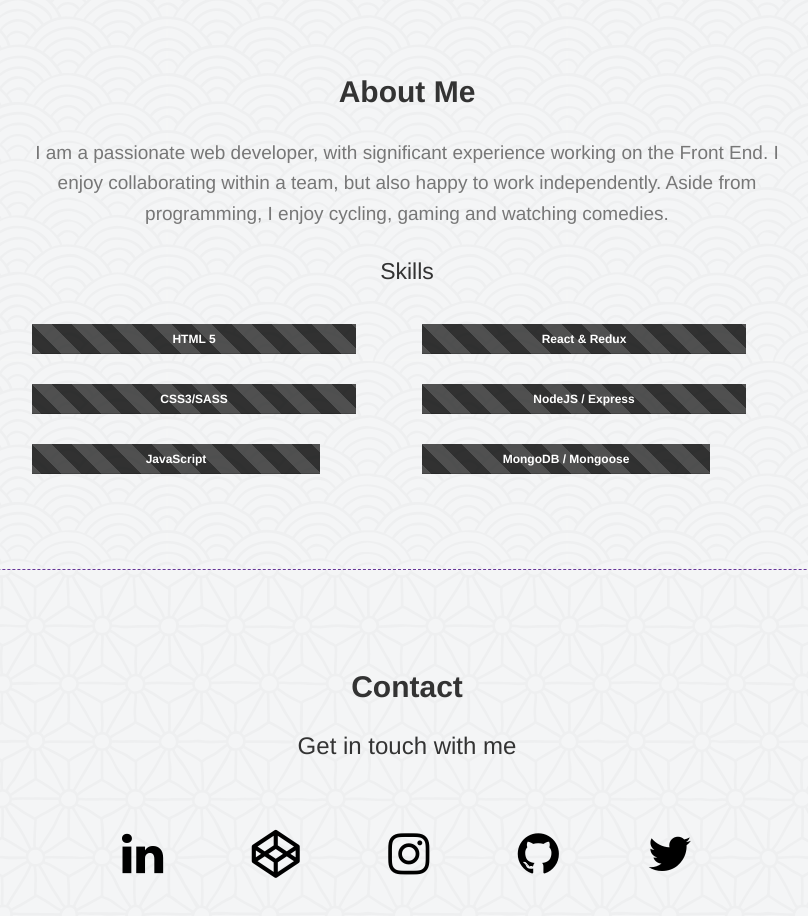
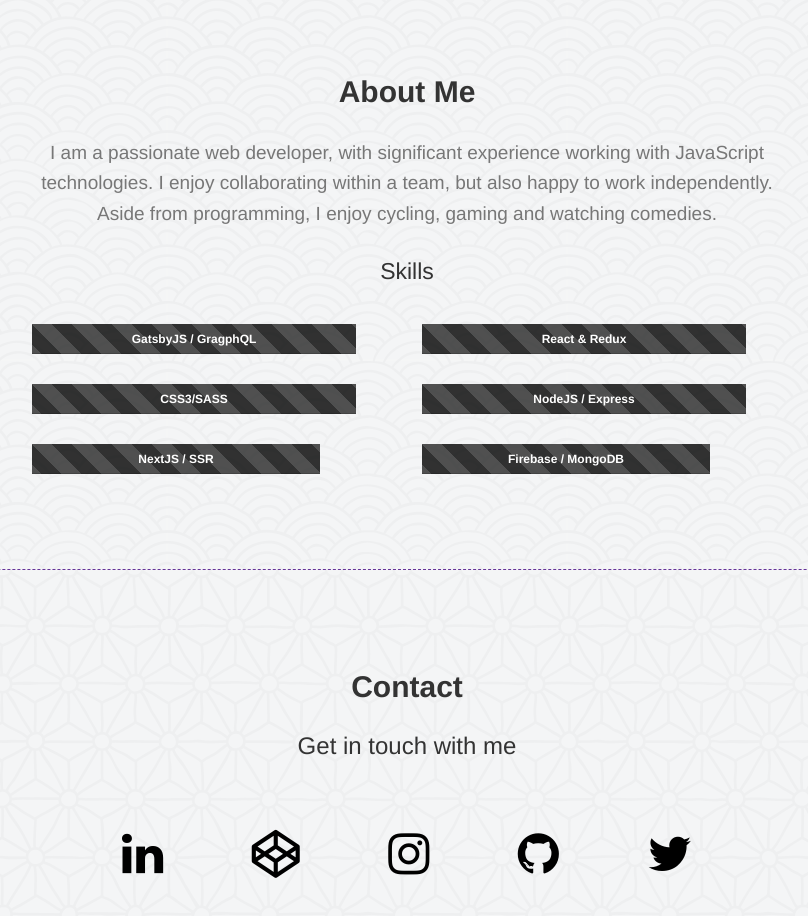
Before and after one commit to Markus1607/blog-portfolio-gasby, a Gatsby site: page / in a window 1280 px wide. Shown: the part 840-1756 px from the top of the page, without its empty margins (233-1041 px from the left). Built offline with nearby package versions, Linux system fonts and the light colour scheme; Gatsby itself is replaced by a stand-in of ours.

Commit message:
Update about page text

```diff
--- a/src/components/about/about.js
+++ b/src/components/about/about.js
@@ -1,4 +1,3 @@
-import PropTypes from "prop-types"
 import React from "react"
 import styles from "./about.module.scss"
 
@@ -9,8 +8,7 @@
       <div className="row">
         <div className="col-md-8 col-md-offset-2">
           <p className="text-muted">
-            I am a passionate web developer, with significant experience working
-            on the Front End. I enjoy collaborating within a team, but also
+            I am a passionate web developer, with significant experience working with JavaScript technologies. I enjoy collaborating within a team, but also
             happy to work independently. Aside from programming, I enjoy
             cycling, gaming and watching comedies.
           </p>
@@ -34,7 +32,7 @@
                 aria-valuemax="100"
                 style={{ width: "90%" }}
               >
-                <span>HTML 5</span>
+                <span>GatsbyJS / GragphQL</span>
               </div>
             </div>
             <div className={styles.progress}>
@@ -58,13 +56,13 @@
                 aria-valuemax="100"
                 style={{ width: "80%" }}
               >
-                <span>JavaScript</span>
+                <span>NextJS / SSR</span>
               </div>
             </div>
           </div>
         </div>
         <div id="right-in">
-          <div className="col-md-4 ">
+          <div className="col-md-4">
             <div className={styles.progress}>
               <div
                 className={`${styles.customProgress} ${styles.customProgressBar} progress-bar progress-bar-primary progress-bar-striped active`}
@@ -98,7 +96,7 @@
                 aria-valuemax="100"
                 style={{ width: "80%" }}
               >
-                <span>MongoDB / Mongoose</span>
+                <span>Firebase / MongoDB</span>
               </div>
             </div>
           </div>
@@ -108,12 +106,4 @@
   </section>
 )
 
-About.propTypes = {
-  siteTitle: PropTypes.string,
-}
-
-About.defaultProps = {
-  siteTitle: ``,
-}
-
 export default About
--- a/src/components/contact/contact.js
+++ b/src/components/contact/contact.js
@@ -1,4 +1,3 @@
-import PropTypes from "prop-types"
 import React from "react"
 import styles from "./contact.module.scss"
 
@@ -52,12 +51,4 @@
   </section>
 )
 
-Contact.propTypes = {
-  siteTitle: PropTypes.string,
-}
-
-Contact.defaultProps = {
-  siteTitle: ``,
-}
-
 export default Contact
```
